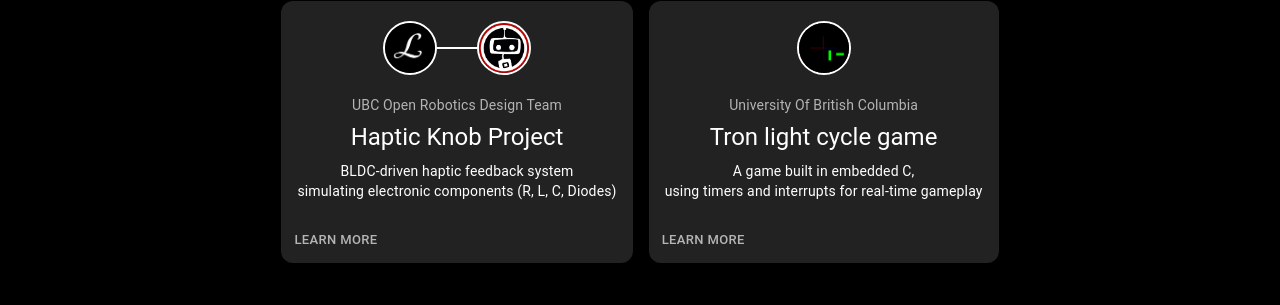
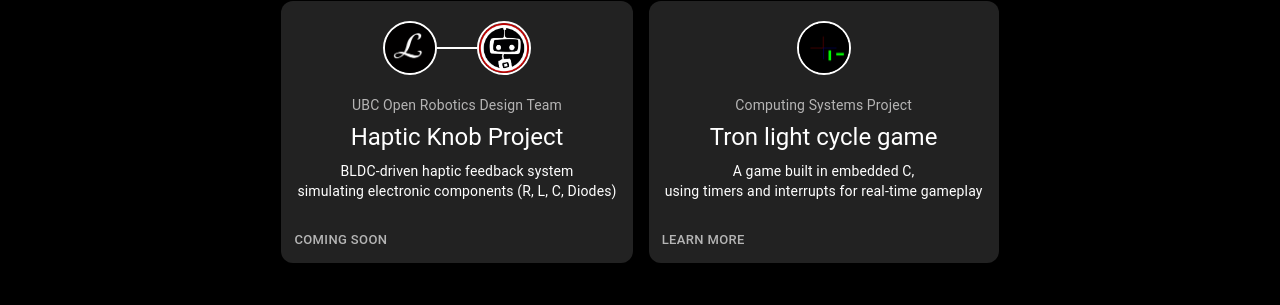
Before and after one commit to ttrieu2025/personal-website, a React (Vite) app: page /Projects in a window 1280 px wide. Shown: the part 300-605 px from the top of the page. Built offline with nearby package versions, Linux system fonts and the light colour scheme.

Commit message:
fix: update description

```diff
--- a/src/Pages/Projects.jsx
+++ b/src/Pages/Projects.jsx
@@ -83,7 +83,7 @@ function Projects() {
           </CardContent>
           <CardActions>
             <Button size="small" sx={{ color: '#b5b5b5' }}>
-              Learn More
+              Coming Soon
             </Button>
           </CardActions>
         </Card>
@@ -121,7 +121,7 @@ function Projects() {
               gutterBottom
               sx={{ color: '#b5b4b4', fontSize: 14, mt: 2 }}
             >
-              University Of British Columbia
+              Computing Systems Project
             </Typography>
             <Typography variant="h5" component="div">
               Tron light cycle game
```
